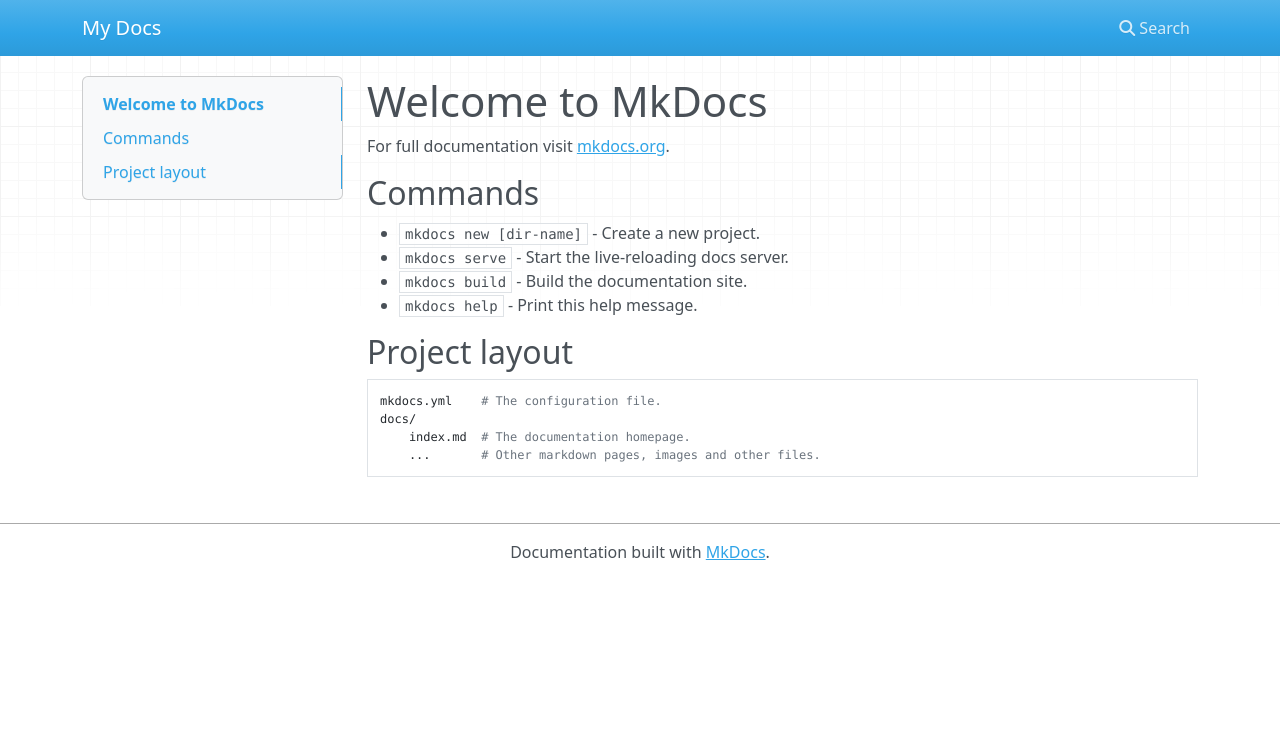
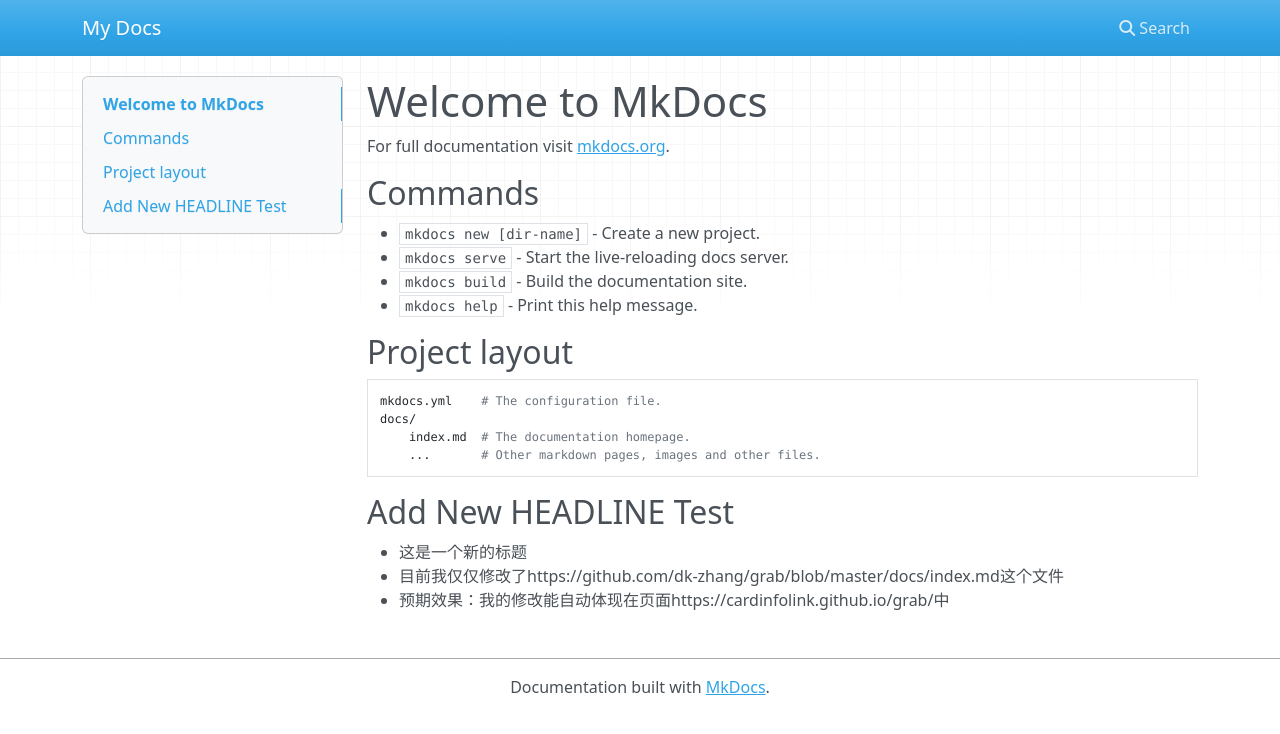
Before and after one commit to dk-zhang/grab, an MkDocs documentation site: the page built from docs/index.md, in a window 1280 px wide. Shown: the top 734 px of the page. Built offline with MkDocs 1.6.1, drawn with Linux system fonts in a browser that asks for light colours; nearby versions of some CDN libraries.

Commit message:
modify api-doc test

```diff
--- a/docs/index.md
+++ b/docs/index.md
@@ -15,3 +15,8 @@
     docs/
         index.md  # The documentation homepage.
         ...       # Other markdown pages, images and other files.
+
+## Add New HEADLINE Test
+* 这是一个新的标题
+* 目前我仅仅修改了https://github.com/dk-zhang/grab/blob/master/docs/index.md这个文件
+* 预期效果：我的修改能自动体现在页面https://cardinfolink.github.io/grab/中
```
